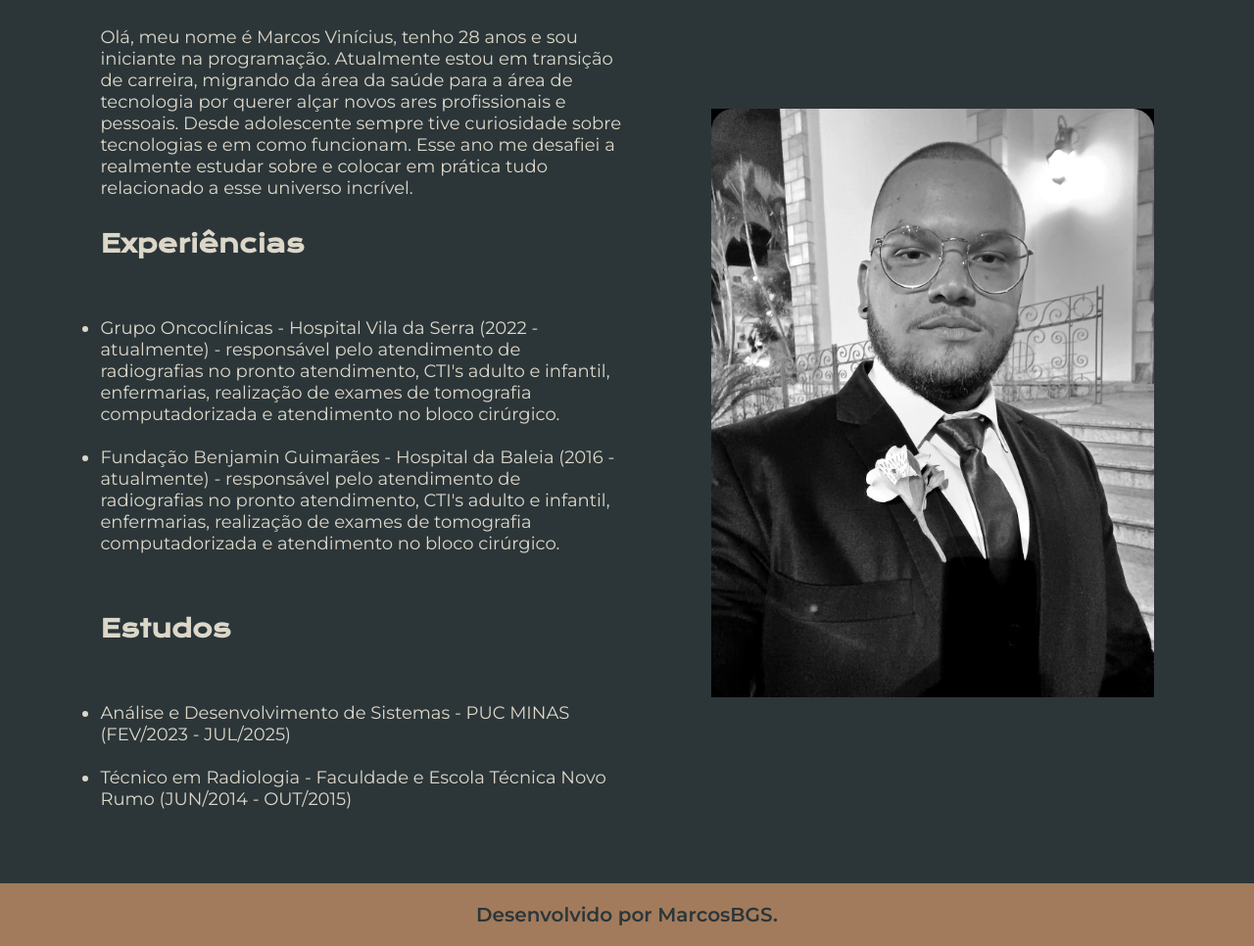
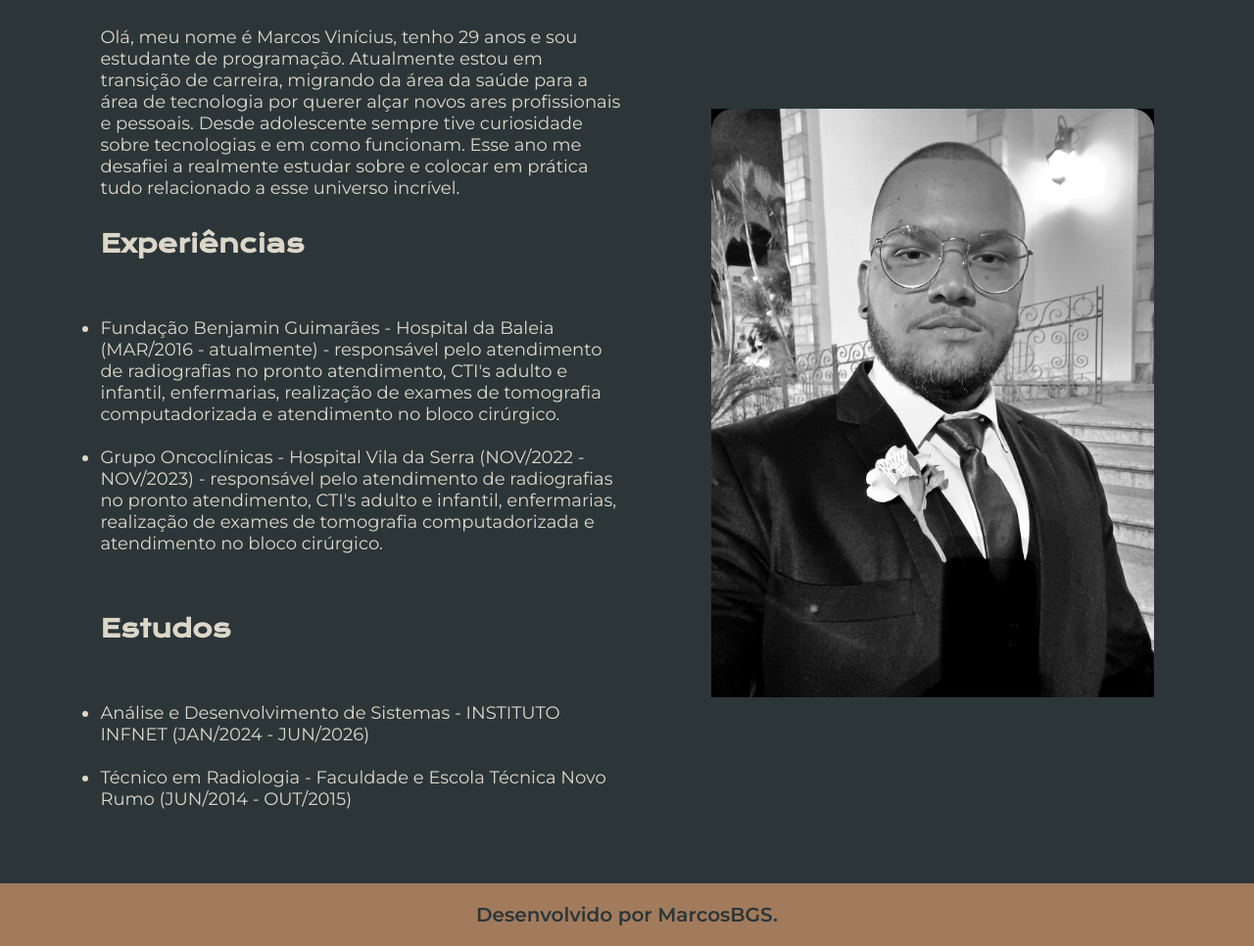
Before and after one commit to marcosbgs/projeto-alura-portifolio, a plain HTML site: page curriculo.html in a window 1280 px wide. Shown: the part 128-1094 px from the top of the page at 98% size. Drawn offline with nearby package versions, Linux system fonts and the light colour scheme.

Commit message:
Atualização das experiências curriculo.html
atualização das experiências profissionais e da faculdade em que estudo.

```diff
--- a/curriculo.html
+++ b/curriculo.html
@@ -17,18 +17,18 @@
   <main class="apresentacao">
     <section class="apresentacao__conteudo">
       <h1 class="apresentacao__conteudo__titulo">Currículo</h1>
-      <p class="apresentacao__conteudo__texto">Olá, meu nome é Marcos Vinícius, tenho 28 anos e sou iniciante na programação. Atualmente estou em transição de carreira, migrando da área da saúde para a área de tecnologia por querer alçar novos ares profissionais e pessoais. Desde adolescente sempre tive curiosidade sobre tecnologias e em como funcionam. Esse ano me desafiei a realmente estudar sobre e colocar em prática tudo relacionado a esse universo incrível.</p>
+      <p class="apresentacao__conteudo__texto">Olá, meu nome é Marcos Vinícius, tenho 29 anos e sou estudante de programação. Atualmente estou em transição de carreira, migrando da área da saúde para a área de tecnologia por querer alçar novos ares profissionais e pessoais. Desde adolescente sempre tive curiosidade sobre tecnologias e em como funcionam. Esse ano me desafiei a realmente estudar sobre e colocar em prática tudo relacionado a esse universo incrível.</p>
       <h2 class="apresentacao__conteudo__titulo">Experiências</h2>
       <p class="apresentacao__conteudo__texto">
         <ul class="apresentacao__conteudo__texto">
-          <li>Grupo Oncoclínicas - Hospital Vila da Serra (2022 - atualmente) - responsável pelo atendimento de radiografias no pronto atendimento, CTI's adulto e infantil, enfermarias, realização de exames de tomografia computadorizada e atendimento no bloco cirúrgico.</li><br>
-          <li>Fundação Benjamin Guimarães - Hospital da Baleia (2016 - atualmente) - responsável pelo atendimento de radiografias no pronto atendimento, CTI's adulto e infantil, enfermarias, realização de exames de tomografia computadorizada e atendimento no bloco cirúrgico.</li>
+          <li>Fundação Benjamin Guimarães - Hospital da Baleia (MAR/2016 - atualmente) - responsável pelo atendimento de radiografias no pronto atendimento, CTI's adulto e infantil, enfermarias, realização de exames de tomografia computadorizada e atendimento no bloco cirúrgico.</li><br>
+          <li>Grupo Oncoclínicas - Hospital Vila da Serra (NOV/2022 - NOV/2023) - responsável pelo atendimento de radiografias no pronto atendimento, CTI's adulto e infantil, enfermarias, realização de exames de tomografia computadorizada e atendimento no bloco cirúrgico.</li>
         </ul>
       </p>
       <h2 class="apresentacao__conteudo__titulo">Estudos</h2>
       <p class="apresentacao__conteudo__texto">
         <ul class="apresentacao__conteudo__texto">
-          <li>Análise e Desenvolvimento de Sistemas - PUC MINAS (FEV/2023 - JUL/2025)</li><br>
+          <li>Análise e Desenvolvimento de Sistemas - INSTITUTO INFNET (JAN/2024 - JUN/2026)</li><br>
           <li>Técnico em Radiologia - Faculdade e Escola Técnica Novo Rumo (JUN/2014 - OUT/2015)</li>
         </ul>
       </p>
```
